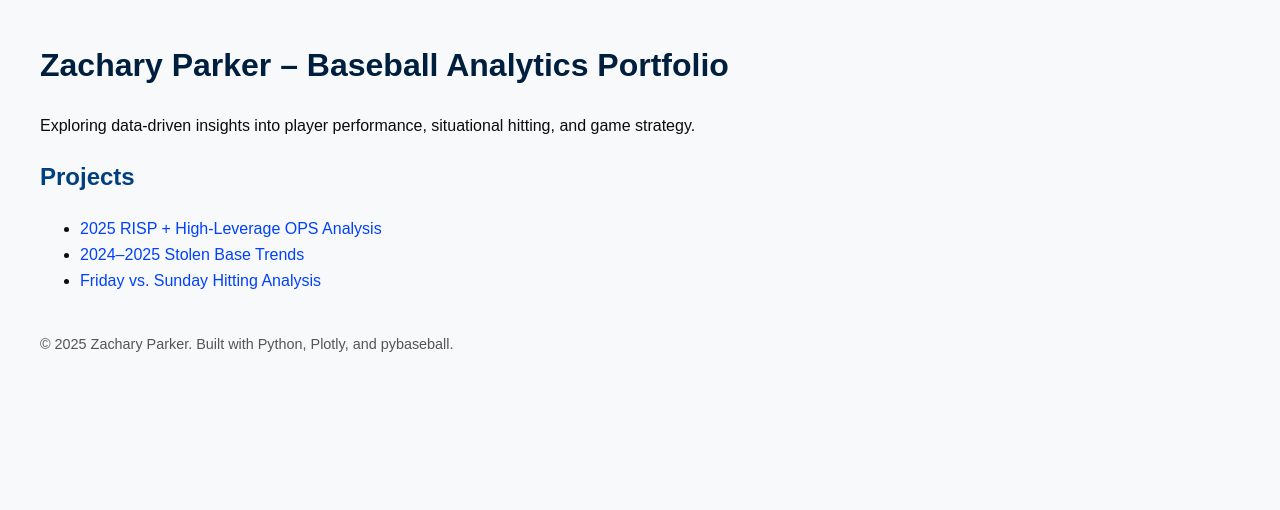
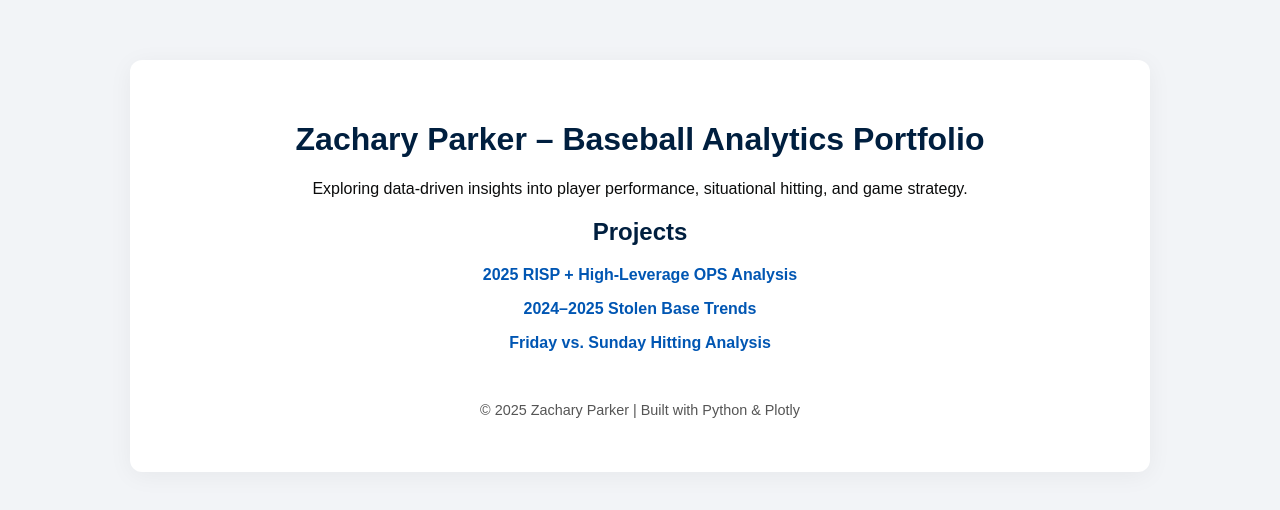
Before and after one commit to zparker424/baseball-analytics-portfolio, a plain HTML site: page index.html in a window 1280 px wide. Drawn offline with Linux system fonts and the light colour scheme.

Commit message:
Update index.html

```diff
--- a/index.html
+++ b/index.html
@@ -7,30 +7,49 @@
   <style>
     body {
       font-family: Arial, sans-serif;
-      background-color: #f8f9fa;
+      background: #f2f4f7;
       color: #0b0c0c;
-      margin: 40px;
-      line-height: 1.6;
+      margin: 0;
+      padding: 0;
     }
-    h1 {
+
+    .container {
+      max-width: 900px;
+      margin: 60px auto;
+      background: white;
+      padding: 40px 60px;
+      border-radius: 12px;
+      box-shadow: 0 4px 25px rgba(0, 0, 0, 0.05);
+    }
+
+    h1, h2 {
+      text-align: center;
       color: #001f3f;
     }
-    h2 {
-      color: #004080;
+
+    ul {
+      list-style-type: none;
+      padding: 0;
     }
+
+    li {
+      margin: 16px 0;
+      text-align: center;
+    }
+
     a {
-      color: #0040ff;
+      color: #0056b3;
+      font-weight: bold;
       text-decoration: none;
     }
+
     a:hover {
       text-decoration: underline;
     }
-    ul {
-      list-style-type: disc;
-      margin-top: 10px;
-    }
+
     footer {
-      margin-top: 40px;
+      margin-top: 50px;
+      text-align: center;
       font-size: 0.9em;
       color: #555;
     }
@@ -38,8 +57,9 @@
 </head>
 
 <body>
+  <div class="container">
     <h1>Zachary Parker – Baseball Analytics Portfolio</h1>
-  <p>Exploring data-driven insights into player performance, situational hitting, and game strategy.</p>
+    <p style="text-align:center;">Exploring data-driven insights into player performance, situational hitting, and game strategy.</p>
 
     <h2>Projects</h2>
     <ul>
@@ -49,7 +69,8 @@
     </ul>
 
     <footer>
-    © 2025 Zachary Parker. Built with Python, Plotly, and pybaseball.
+      <p>© 2025 Zachary Parker | Built with Python & Plotly</p>
     </footer>
+  </div>
 </body>
 </html>
```
Lines whose indentation alone changed are shown as unchanged.
